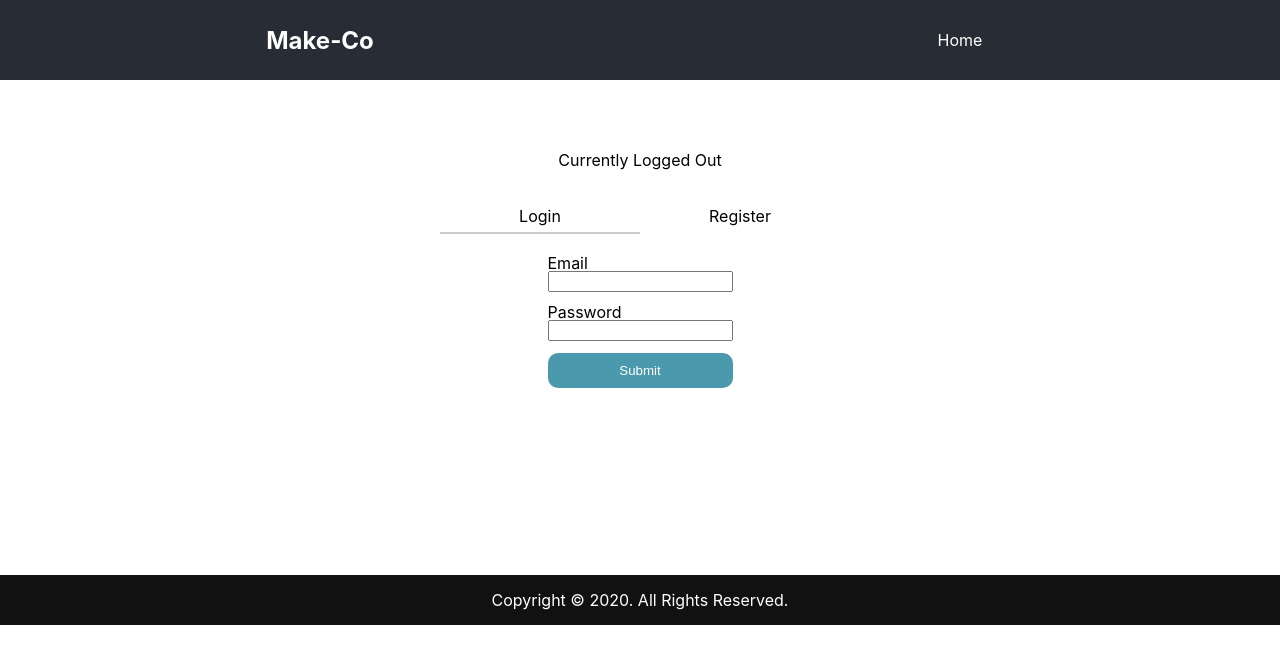
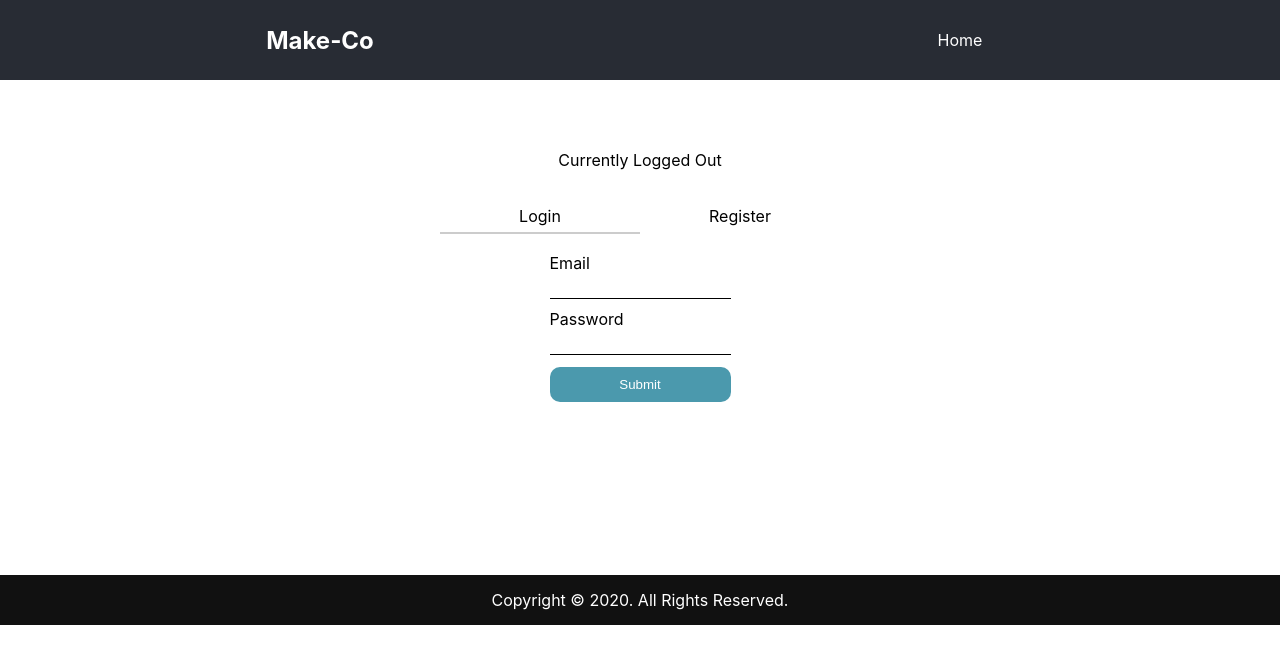
Before and after one commit to Co-make-bw/front-end, a React (Create React App) app in the folder co-make/: page / in a window 1280 px wide. Shown: the top 664 px of the page. Built offline with nearby package versions, Linux system fonts and the light colour scheme.

Commit message:
login and registration css modified

```diff
--- a/co-make/src/components/Box.css
+++ b/co-make/src/components/Box.css
@@ -7,10 +7,15 @@ Form#loginForm {
 label {
     text-align: left;
     line-height: 16px;
+    margin-bottom: 10px;
 }
 
 input {
     margin-bottom: 12px;
+    border: 0;
+    outline: 0;
+    background: transparent;
+    border-bottom: 1px solid black;
 }
 
 div.tos {
```
